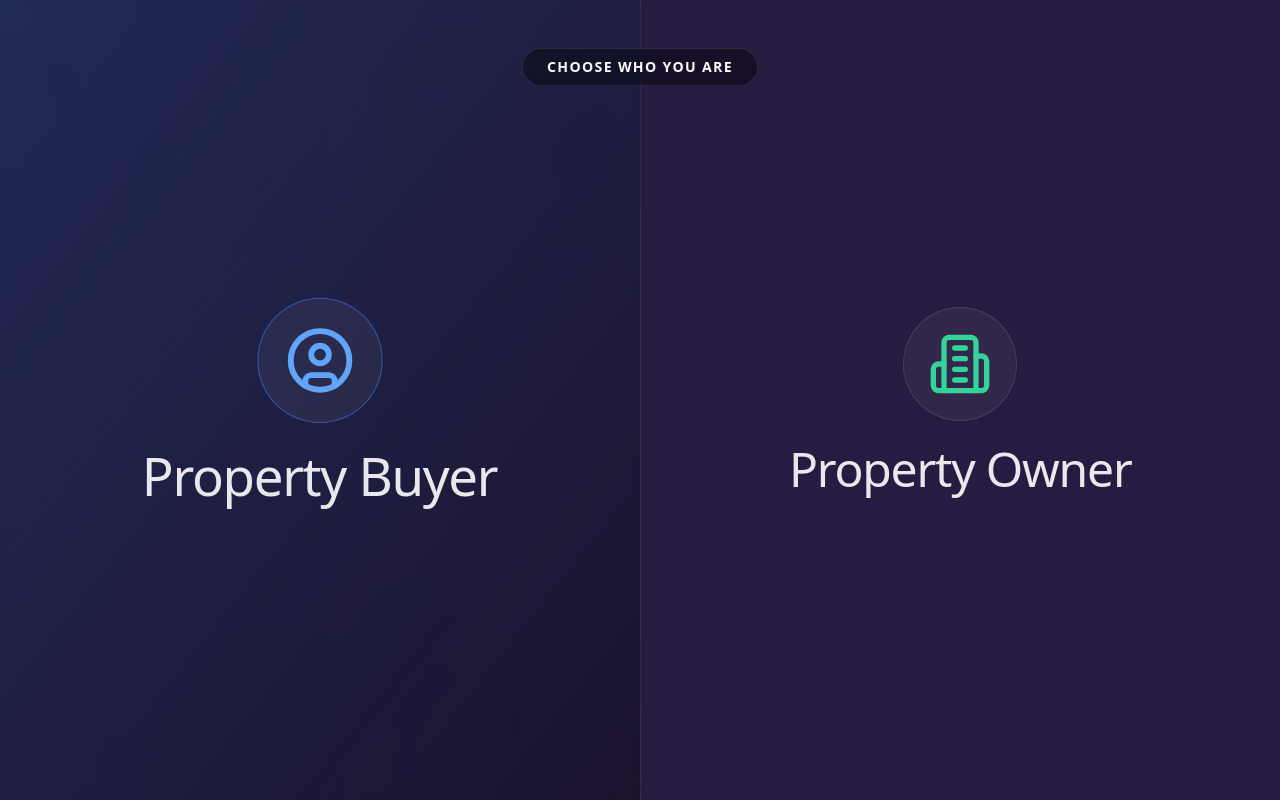
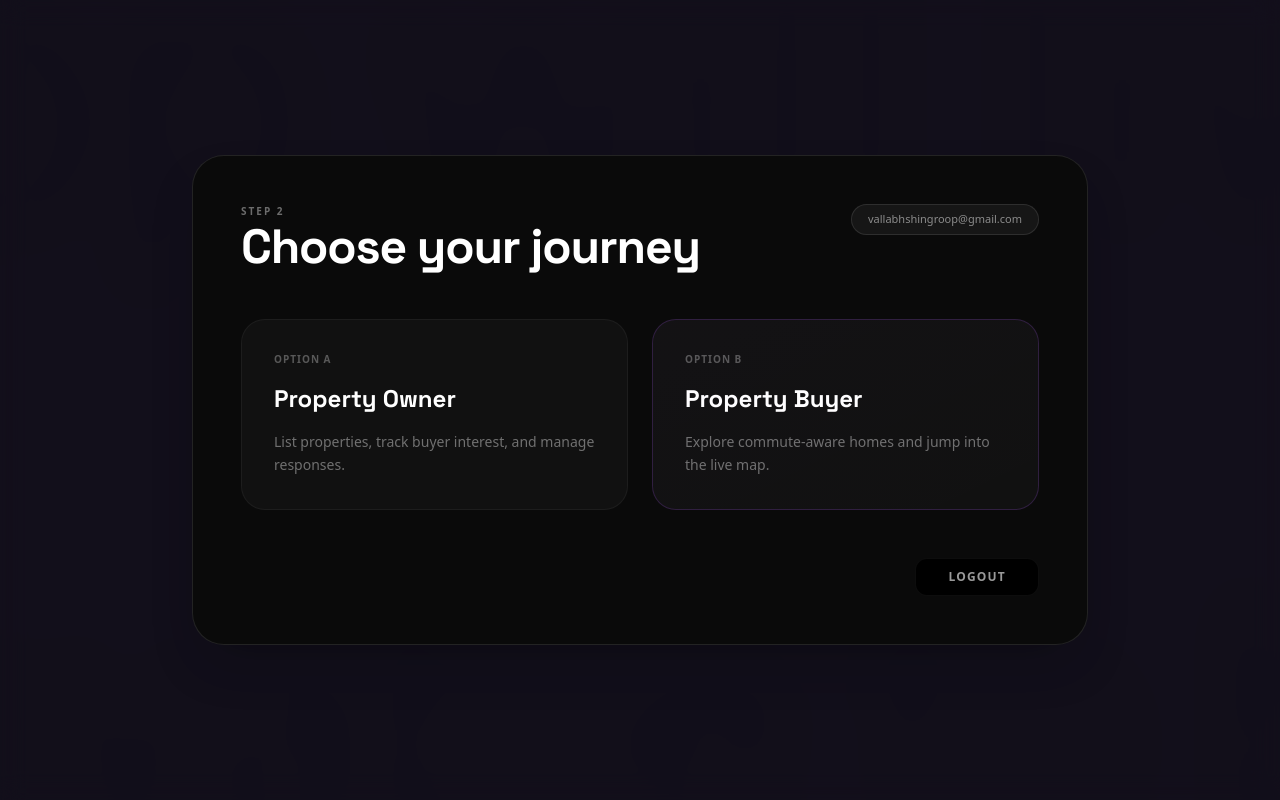
Before and after one commit to VDS07/Keyboard-warriors, a React (Vite) app: page / in a window 1280 px wide. Both pictures are taken after typing "Sample", "name@example.com", "5551234" into the empty fields and a click on the button "Login". Built offline with nearby package versions, Linux system fonts and the light colour scheme; the HTML template or start-up script is replaced by a standard one.

Commit message:
feat: redesigned role selection UI to match 'Choose your journey' screenshot

```diff
--- a/src/pages/Landing.tsx
+++ b/src/pages/Landing.tsx
@@ -96,7 +96,7 @@ export default function Landing() {
         )}
       </AnimatePresence>
 
-      {/* 3. Role Selection Screen */}
+      {/* 3. Role Selection Screen (MODERN MODAL) */}
       <AnimatePresence>
         {step === "role" && (
           <motion.div
@@ -104,42 +104,66 @@ export default function Landing() {
             animate={{ opacity: 1 }}
             exit={{ opacity: 0, filter: "blur(20px)" }}
             transition={{ delay: 0.3, duration: 0.5 }}
-            className="absolute inset-0 z-20 flex flex-col"
+            className="absolute inset-0 z-20 flex items-center justify-center p-6 bg-zinc-950/80 backdrop-blur-md"
           >
-            <div className="absolute top-12 left-1/2 -translate-x-1/2 text-center pointer-events-none z-30">
-               <div className="bg-black/40 backdrop-blur-md px-6 py-2 rounded-full border border-white/10 uppercase tracking-widest text-sm font-semibold mb-2">
-                 Choose who you are
+            {/* Modal Container */}
+            <div className="w-full max-w-4xl bg-[#0a0a0a] border border-white/10 rounded-[32px] p-8 md:p-12 shadow-2xl relative overflow-hidden">
+
+              {/* Background gradient subtle */}
+              <div className="absolute top-0 right-0 w-[500px] h-[500px] bg-purple-600/5 rounded-full blur-[120px] -z-10 translate-x-1/2 -translate-y-1/2"></div>
+
+              {/* TOP HEADER */}
+              <div className="flex items-start justify-between mb-12">
+                <div>
+                  <p className="text-[10px] uppercase tracking-[0.2em] font-bold text-white/40 mb-1">Step 2</p>
+                  <h2 className="text-3xl md:text-5xl font-black tracking-tight text-white leading-tight">Choose your journey</h2>
+                </div>
+                {/* User email badge */}
+                <div className="bg-white/5 border border-white/10 rounded-full px-4 py-1.5 flex items-center gap-2">
+                  <span className="text-[11px] font-medium text-white/50 lowercase">vallabhshingroop@gmail.com</span>
                 </div>
               </div>
 
-            <div className="flex-1 flex flex-col md:flex-row w-full h-full">
-              {/* Property Buyer Half */}
+              {/* CARD OPTIONS GRID */}
+              <div className="grid grid-cols-1 md:grid-cols-2 gap-6 mb-12">
+
+                {/* OPTION A: PROPERTY OWNER */}
+                <button
+                  onClick={() => handleRoleSelect("owner")}
+                  className="group relative text-left p-8 rounded-[24px] bg-[#111111] border border-white/5 hover:border-purple-500/50 transition-all duration-500 hover:shadow-[0_0_40px_rgba(168,85,247,0.1)] active:scale-[0.98]"
+                >
+                  <div className="absolute inset-0 bg-gradient-to-br from-purple-500/5 to-transparent opacity-0 group-hover:opacity-100 transition-opacity duration-500 rounded-[24px]"></div>
+                  <p className="text-[10px] uppercase tracking-widest font-black text-white/30 mb-4 group-hover:text-purple-400/50 transition-colors">Option A</p>
+                  <h3 className="text-2xl font-bold text-white mb-4">Property Owner</h3>
+                  <p className="text-sm text-white/40 leading-relaxed font-medium">
+                    List properties, track buyer interest, and manage responses.
+                  </p>
+                </button>
+
+                {/* OPTION B: PROPERTY BUYER */}
                 <button
                   onClick={() => handleRoleSelect("buyer")}
-                className="flex-1 relative group overflow-hidden border-b md:border-b-0 md:border-r border-white/10 bg-black/30 hover:bg-black/50 transition-colors backdrop-blur-sm flex items-center justify-center cursor-pointer"
+                  className="group relative text-left p-8 rounded-[24px] border border-purple-500/20 bg-[#111111] hover:border-purple-500/50 transition-all duration-500 hover:shadow-[0_0_40px_rgba(168,85,247,0.1)] active:scale-[0.98]"
                 >
-                <div className="absolute inset-0 bg-gradient-to-br from-blue-500/20 to-transparent opacity-0 group-hover:opacity-100 transition-opacity duration-500"></div>
-                <div className="flex flex-col items-center gap-6 transform group-hover:scale-110 transition-transform duration-500">
-                  <div className="p-6 bg-white/5 rounded-full border border-white/10 group-hover:border-blue-500/50 transition-colors">
-                    <UserCircle className="w-16 h-16 text-blue-400" />
+                  <div className="absolute inset-0 bg-gradient-to-br from-purple-500/5 to-transparent opacity-30 group-hover:opacity-100 transition-opacity duration-500 rounded-[24px]"></div>
+                  <p className="text-[10px] uppercase tracking-widest font-black text-white/30 mb-4 group-hover:text-purple-400/50 transition-colors">Option B</p>
+                  <h3 className="text-2xl font-bold text-white mb-4 text-purple-100">Property Buyer</h3>
+                  <p className="text-sm text-white/40 leading-relaxed font-medium">
+                    Explore commute-aware homes and jump into the live map.
+                  </p>
+                </button>
               </div>
-                  <span className="text-4xl md:text-5xl font-light tracking-tight text-white/90">Property Buyer</span>
+
+              {/* LOGOUT BUTTON */}
+              <div className="flex justify-end">
+                <button
+                  onClick={() => setStep("login")}
+                  className="bg-black hover:bg-zinc-900 border border-white/5 px-8 py-2.5 rounded-xl text-xs font-bold uppercase tracking-widest text-white/60 hover:text-white transition-all active:scale-95"
+                >
+                  Logout
+                </button>
               </div>
-              </button>
 
-              {/* Property Owner Half */}
-              <button
-                 onClick={() => handleRoleSelect("owner")}
-                 className="flex-1 relative group overflow-hidden bg-black/30 hover:bg-black/50 transition-colors backdrop-blur-sm flex items-center justify-center cursor-pointer"
-              >
-                <div className="absolute inset-0 bg-gradient-to-br from-emerald-500/20 to-transparent opacity-0 group-hover:opacity-100 transition-opacity duration-500"></div>
-                <div className="flex flex-col items-center gap-6 transform group-hover:scale-110 transition-transform duration-500">
-                  <div className="p-6 bg-white/5 rounded-full border border-white/10 group-hover:border-emerald-500/50 transition-colors">
-                    <Building2 className="w-16 h-16 text-emerald-400" />
-                  </div>
-                  <span className="text-4xl md:text-5xl font-light tracking-tight text-white/90">Property Owner</span>
-                </div>
-              </button>
             </div>
           </motion.div>
         )}
```
Lines whose indentation alone changed are shown as unchanged.
